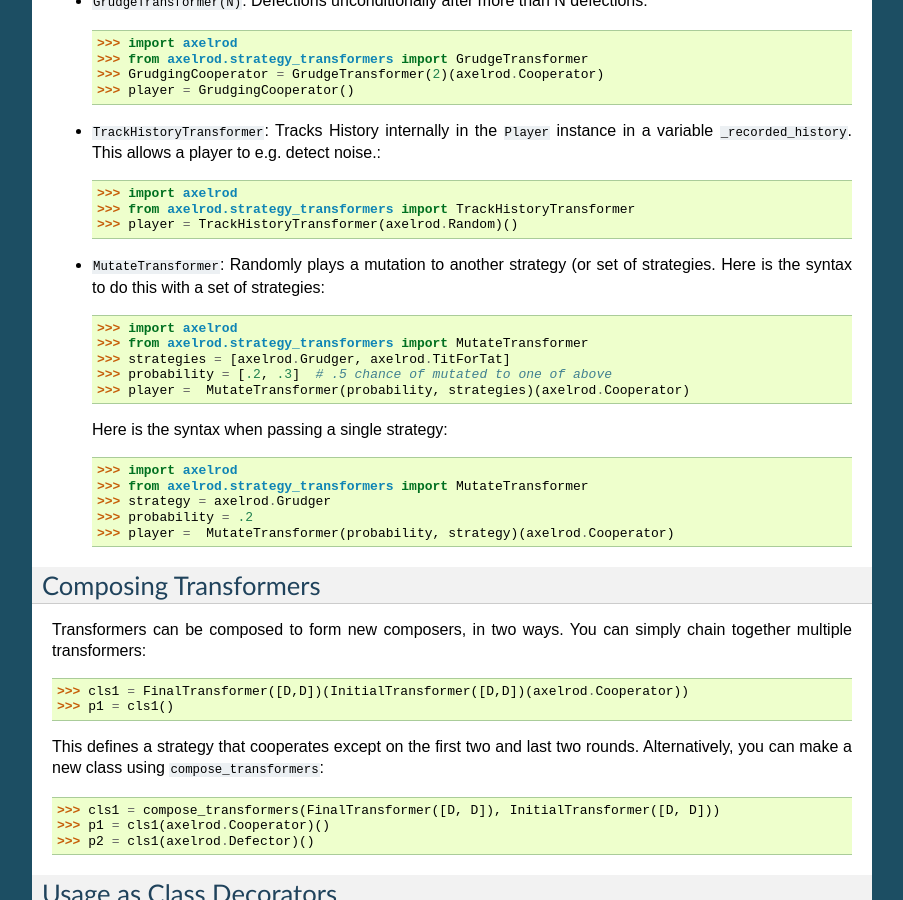
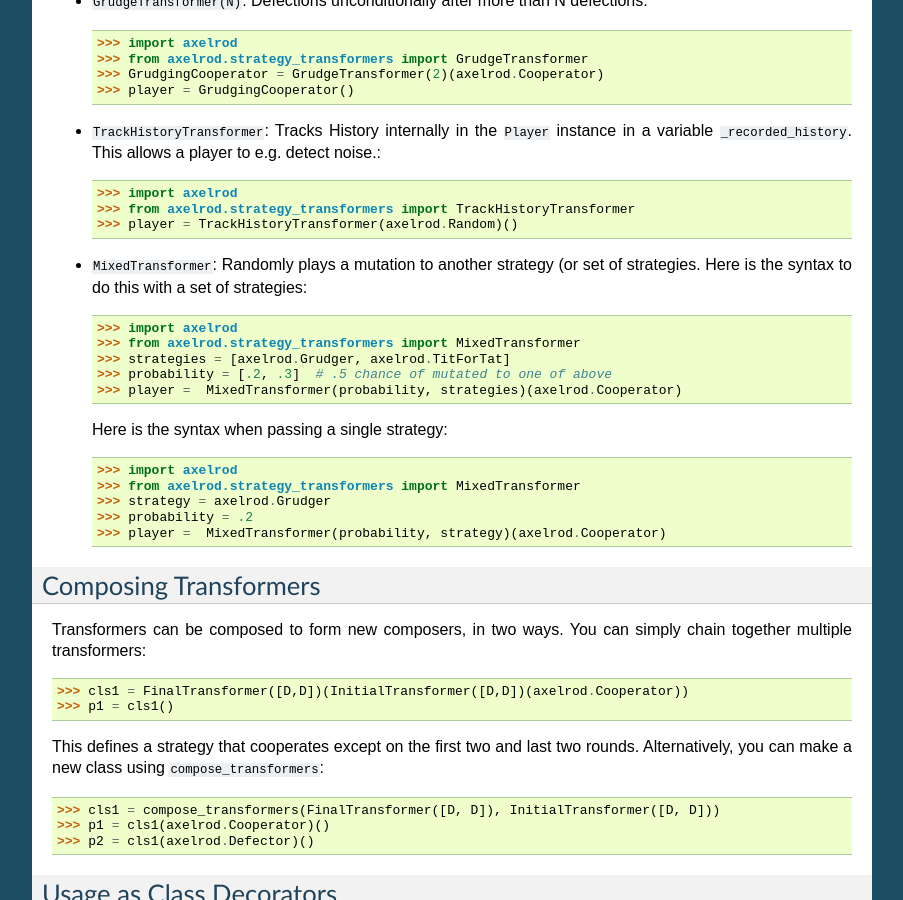
Before and after one commit to Axelrod-Python/Axelrod, a Sphinx documentation site: the page built from docs/tutorials/advanced/strategy_transformers.rst, in a window 1280 px wide and 900 px high, scrolled down 2235 px. Shown: the whole window, without its empty margins (198-1101 px from the left). Built offline with Sphinx 7.4.7, drawn with Linux system fonts in a browser that asks for light colours.

Commit message:
Change name of transformer to MixedTransformer.

```diff
--- a/docs/tutorials/advanced/strategy_transformers.rst
+++ b/docs/tutorials/advanced/strategy_transformers.rst
@@ -132,22 +132,22 @@ after two consequtive rounds of `(D, C)`::
     >>> from axelrod.strategy_transformers import TrackHistoryTransformer
     >>> player = TrackHistoryTransformer(axelrod.Random)()
 
-* :code:`MutateTransformer`: Randomly plays a mutation to another strategy (or
+* :code:`MixedTransformer`: Randomly plays a mutation to another strategy (or
   set of strategies. Here is the syntax to do this with a set of strategies::
 
     >>> import axelrod
-    >>> from axelrod.strategy_transformers import MutateTransformer
+    >>> from axelrod.strategy_transformers import MixedTransformer
     >>> strategies = [axelrod.Grudger, axelrod.TitForTat]
     >>> probability = [.2, .3]  # .5 chance of mutated to one of above
-    >>> player =  MutateTransformer(probability, strategies)(axelrod.Cooperator)
+    >>> player =  MixedTransformer(probability, strategies)(axelrod.Cooperator)
 
   Here is the syntax when passing a single strategy::
 
     >>> import axelrod
-    >>> from axelrod.strategy_transformers import MutateTransformer
+    >>> from axelrod.strategy_transformers import MixedTransformer
     >>> strategy = axelrod.Grudger
     >>> probability = .2
-    >>> player =  MutateTransformer(probability, strategy)(axelrod.Cooperator)
+    >>> player =  MixedTransformer(probability, strategy)(axelrod.Cooperator)
 
 
 Composing Transformers
```
Also changed, not shown: 2 other files.
